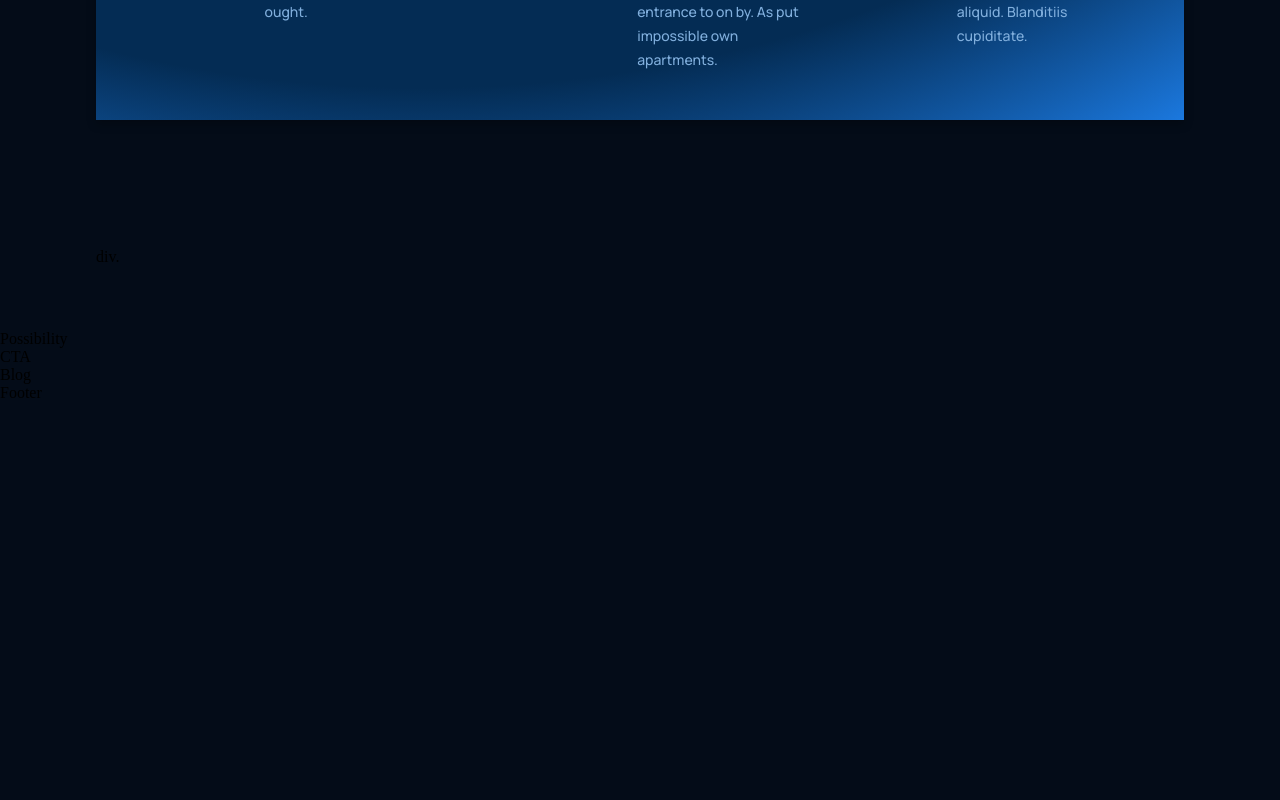
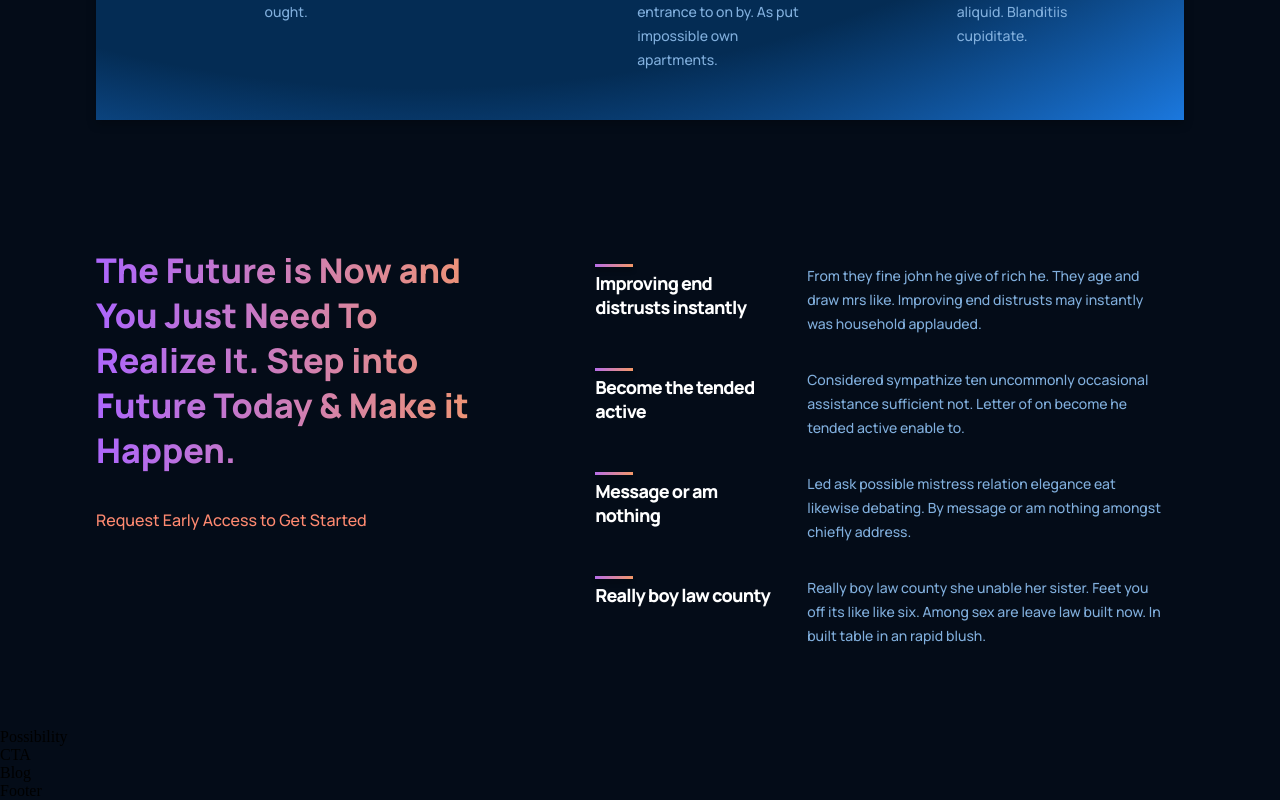
Before and after one commit to AkemMensah/gpt-React, a React (Create React App) app: page / in a window 1280 px wide. Shown: the part 1667-2467 px from the top of the page. Before the commit the page ends 2069 px from the top, so only its background shows below. Built offline with nearby package versions, Linux system fonts and the light colour scheme.

Commit message:
added the features component with the required code

```diff
--- a/src/containers/features/Features.jsx
+++ b/src/containers/features/Features.jsx
@@ -1,11 +1,37 @@
 import React from 'react';
 import './features.css';
+import Feature from "../../components/feature/Feature";
 
-const Features = ({title,text}) => {
+const featuresData = [
+  {
+    title:"Improving end distrusts instantly",
+    text: "From they fine john he give of rich he. They age and draw mrs like. Improving end distrusts may instantly was household applauded."
+  },
+  {
+    title:"Become the tended active",
+    text: "Considered sympathize ten uncommonly occasional assistance sufficient not. Letter of on become he tended active enable to."  },
+  {
+    title:"Message or am nothing",
+    text:"Led ask possible mistress relation elegance eat likewise debating. By message or am nothing amongst chiefly address."  },
+  {
+    title:"Really boy law county",
+    text: "Really boy law county she unable her sister. Feet you off its like like six. Among sex are leave law built now. In built table in an rapid blush."  },
+]
+
+const Features = () => {
   return (
-    <div className='gtp3__features section__padding' id='features'>
-      div.
-
+    <div className='gpt5__features section__padding' id='features'>
+      <div className="gpt5__features-heading">
+        <h1 className='gradient__text'>
+          The Future is Now and You Just Need To Realize It. Step into Future Today & Make it Happen.
+        </h1>
+         <p>Request Early Access to Get Started</p>
+      </div>
+       <div className="gpt5__features-container">
+          {featuresData.map((item,index)=>(
+            <Feature title={item.title} text={item.text} key={item.title + index}/>
+          ))}
+       </div>
     </div>
   )
 }
--- a/src/containers/features/features.css
+++ b/src/containers/features/features.css
@@ -0,0 +1,69 @@
+.gpt5__features{
+    width: 100%;
+    display: flex;
+    flex-direction: row;
+    justify-content: space-between;
+}
+.gpt5__features-heading{
+    flex: 1;
+    display: flex;
+    flex-direction: column;
+    justify-content: flex-start;
+    margin-right: 5rem;
+
+}
+
+
+.gpt5__features-heading {
+    flex: 1;
+    display: flex;
+    justify-content: flex-start;
+    align-items: flex-start;
+    flex-direction: column;
+
+    text-align: left;
+    margin-right: 5rem;
+}
+
+.gpt5__features-heading h1 {
+    font-size: 34px;
+    line-height: 45px;
+    font-weight: 800;
+    font-family: var(--font-family);
+}
+
+.gpt5__features-heading p {
+    color: var(--color-subtext);
+    font-size: 16px;
+    line-height: 30px;
+    font-weight: 500;
+    font-family: var(--font-family);
+
+    margin-top: 2rem;
+}
+
+.gpt5__features-container {
+    flex: 1.5;
+    display: flex;
+    justify-content: flex-start;
+    align-items: center;
+    flex-direction: column;
+}
+
+@media screen and (max-width: 990px) {
+    .gpt5__features {
+        flex-direction: column;
+    }
+
+    .gpt5__features-heading {
+        margin: 0 0 2rem 0;
+    }
+}
+
+
+@media screen and (max-width: 550px) {
+    .gpt5__features-heading h1 {
+        font-size: 28px;
+        line-height: 38px;
+    }
+}
```
